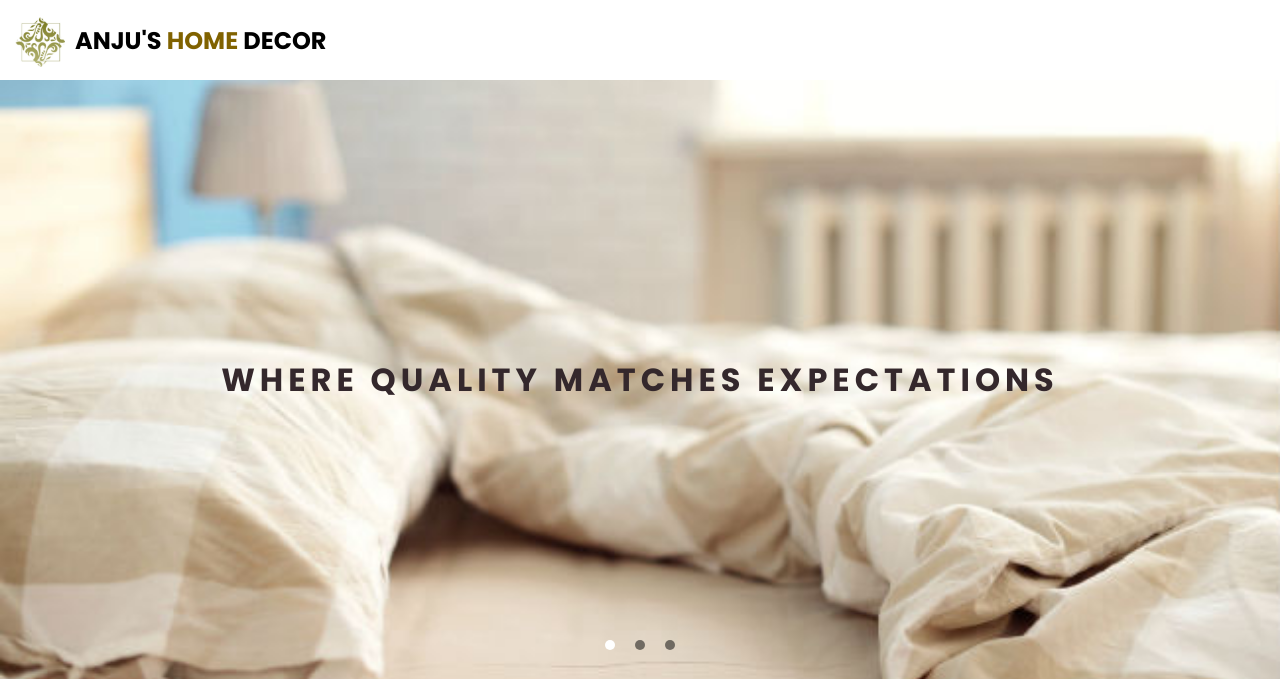
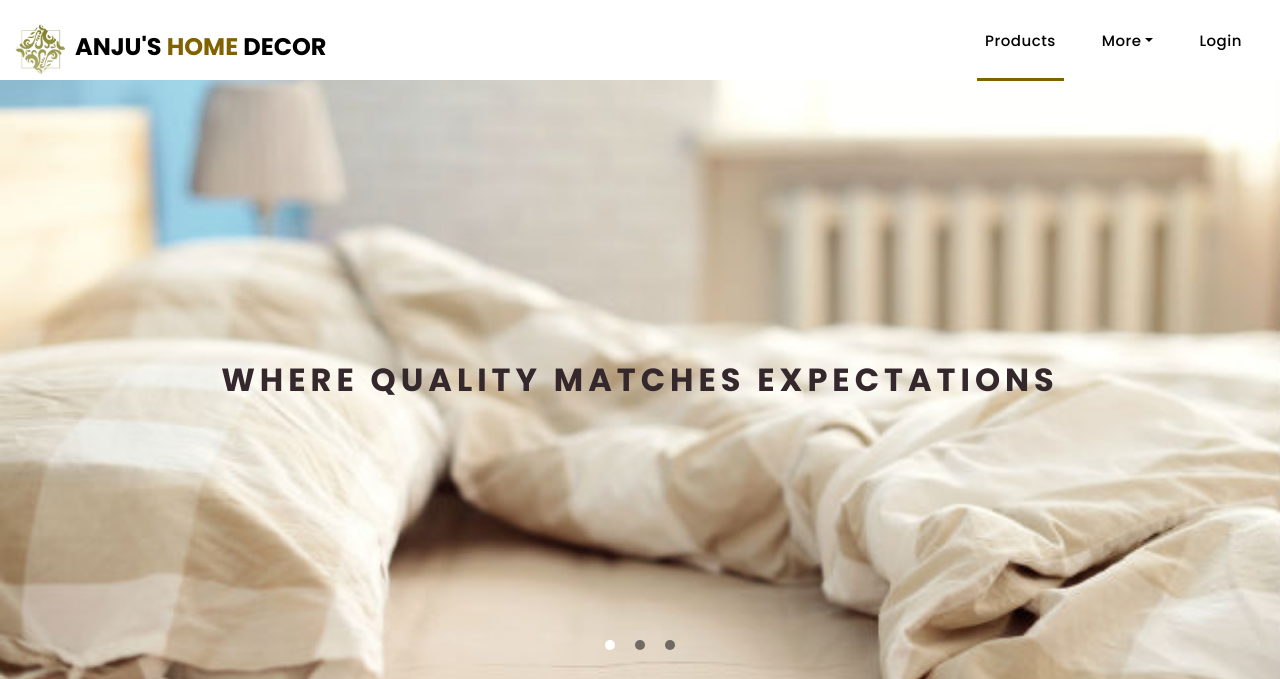
Before and after one commit to First-project-01/Django-ecommerce, a Django app: page / in a window 1280 px wide. Shown: the top 679 px of the page. Run offline with Django 3.2, Linux system fonts and the light colour scheme; data comes from the database, SQL or seed files in the repository; some libraries are stand-ins or nearby versions.

Commit message:
Changes by Aritra_

```diff
--- a/store/templates/index.html
+++ b/store/templates/index.html
@@ -1,5 +1,26 @@
 {% extends 'base.html' %}
 {% load static %}
+{% block toggler %}
+        <li class="nav-item active"><a class="nav-link" href="{% url 'store:products-list' %}">Products</a>
+                    <span class="sr-only">(current)</span>
+        </li>
+        <li class="nav-item dropdown">
+            <a class="nav-link dropdown-toggle" data-toggle="dropdown" href="#" role="button" aria-haspopup="true" aria-expanded="false">More</a>
+            <span class="sr-only">(current)</span>
+            <div class="dropdown-menu">
+              <a class="dropdown-item" href="{% url 'store:about-us' %}">About Us</a>
+              <a class="dropdown-item" href="{% url 'store:blogs' %}">Blog</a>
+              <a class="dropdown-item" href="{% url 'store:contact-us' %}">Contact Us</a>
+              <a class="dropdown-item" href="{% url 'store:terms' %}">Terms & Conditions</a>
+            </div>
+        </li>
+        {% if request.user.is_authenticated %}
+        <li class="nav-item"><a class="nav-link" href="{% url 'store:cart-page'%}">Cart</a></li>
+        <li class="nav-item"><a class="nav-link" href="{% url 'logout-page' %}">Logout</a></li>
+        {% else %}
+        <li class="nav-item"><a class="nav-link" href="{% url 'login-page' %}">Login</a></li>
+        {% endif %}
+{% endblock toggler %}
 {% block content %}
 <!-- Page Content -->
     <!-- Banner Starts Here -->
```
